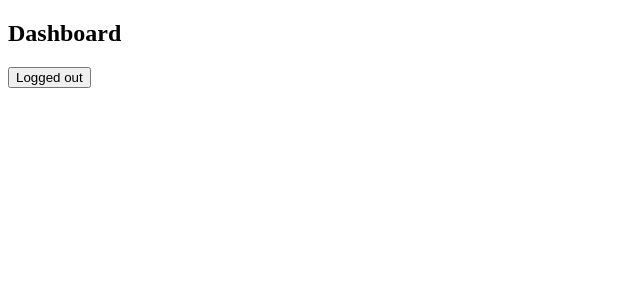
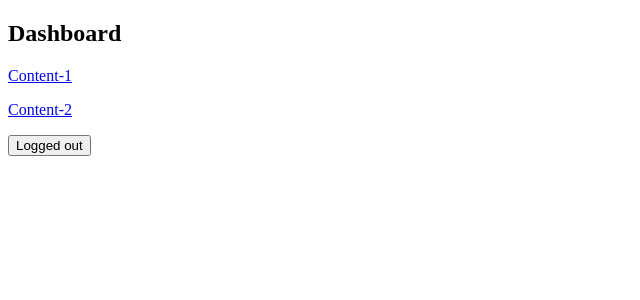
Before and after one commit to nambinachiyr/Hello_React, a React (Vite) app: page /dashboard in a window 1280 px wide. Shown: the top 300 px of the page, without its empty margins (0-640 px from the left). Built offline with nearby package versions, Linux system fonts and the light colour scheme.

Commit message:
Add Another Children--From -- dashboard Component

```diff
--- /dev/null
+++ b/src/Components/Content1.jsx
@@ -0,0 +1,9 @@
+
+
+const Content1 = () => {
+  return (
+    <div>Content1</div>
+  )
+}
+
+export default Content1
--- /dev/null
+++ b/src/Components/Content2.jsx
@@ -0,0 +1,9 @@
+
+
+const Content2 = () => {
+  return (
+    <div>Content2</div>
+  )
+}
+
+export default Content2
--- a/src/Components/Dashboard.jsx
+++ b/src/Components/Dashboard.jsx
@@ -1,5 +1,5 @@
 
-import { useNavigate } from 'react-router'
+import { Link, useNavigate } from 'react-router'
 
 const Dashboard = () => {
 
@@ -14,6 +14,8 @@ const Dashboard = () => {
   return (
     <div>
         <h2>Dashboard</h2>
+        <p><Link to={"/content1"}>Content-1</Link></p>
+        <p><Link to={"/content2"}> Content-2</Link></p>
 
         <button onClick={handleLoggedOut}>Logged out</button>
     </div>
```
Also changed, not shown: src/App.jsx (+18 -1 lines).
